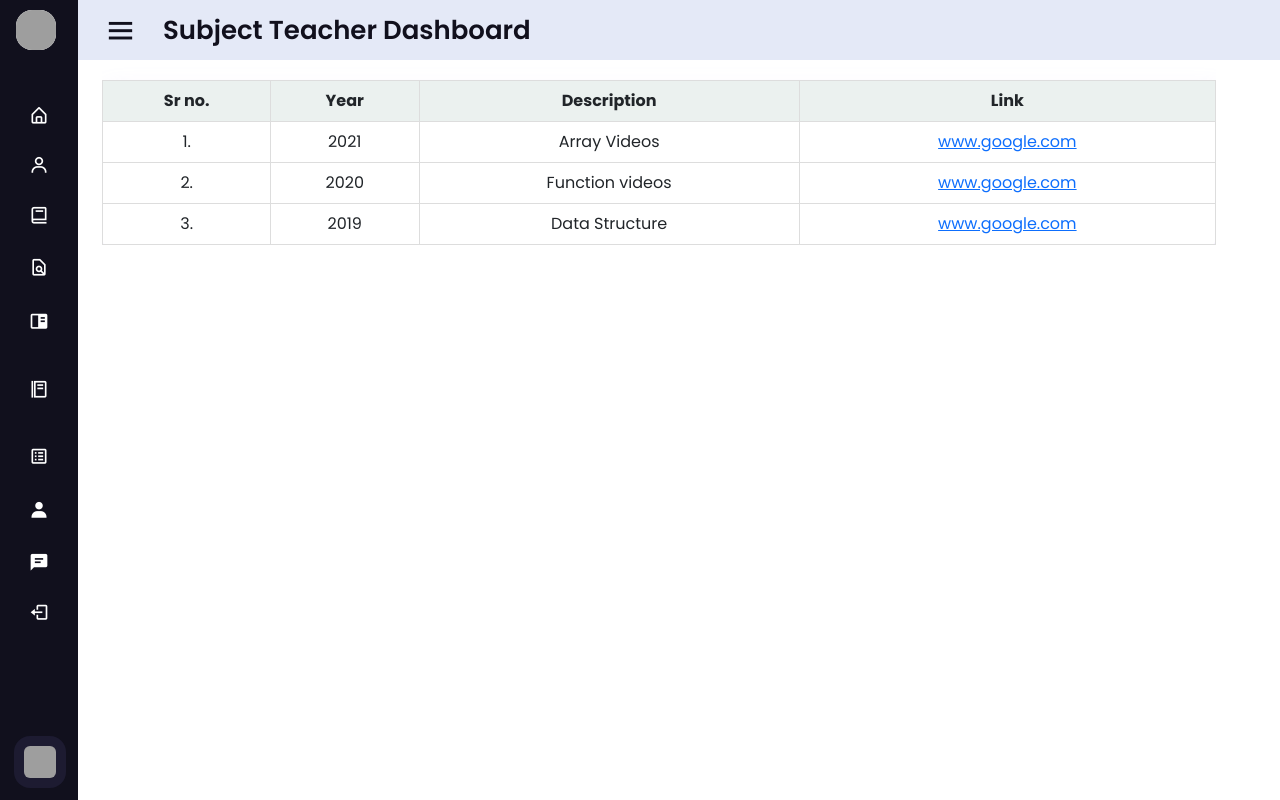
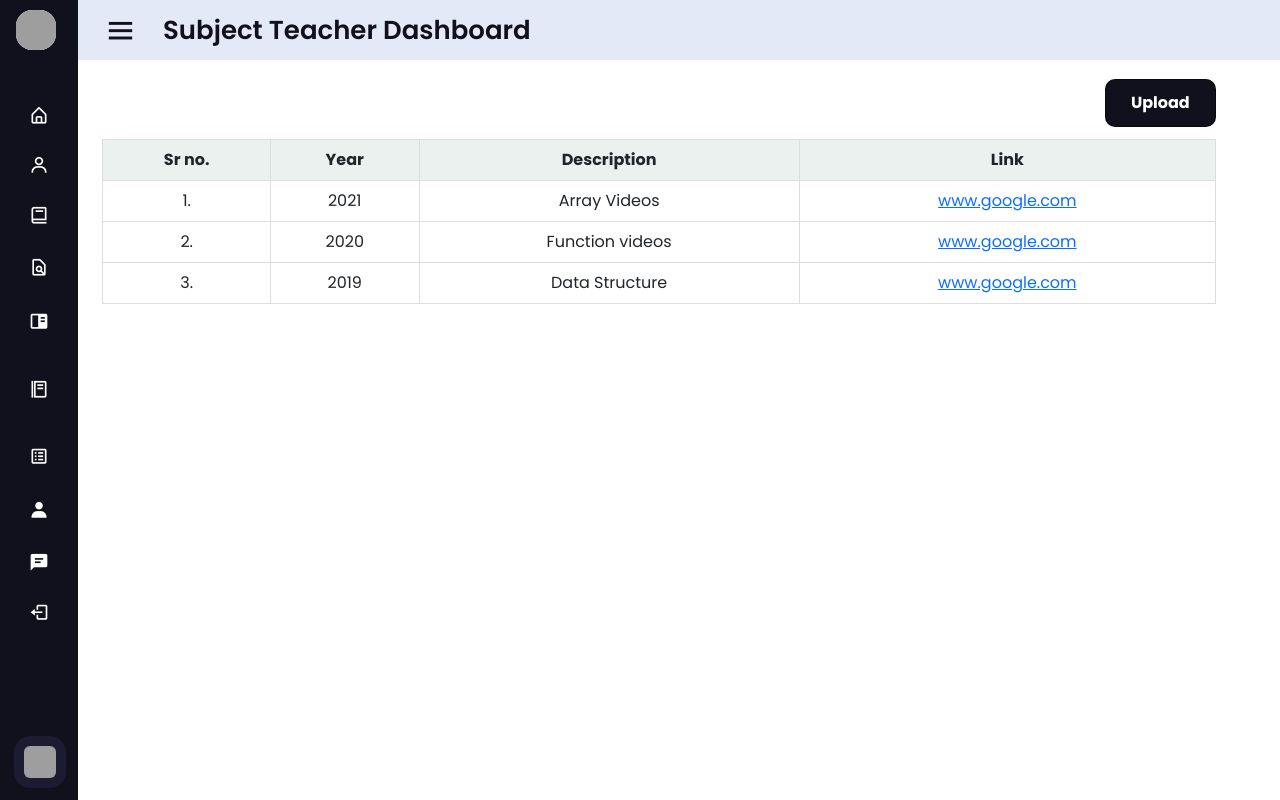
Before and after one commit to PranavShelke4/IT, a React (Create React App) app: page /study-material in a window 1280 px wide. Built offline with nearby package versions, Linux system fonts and the light colour scheme; grey boxes are pictures that could not be loaded.

Commit message:
study material button added

```diff
--- a/src/components/SubjectTeacher/Course/studyMaterial.css
+++ b/src/components/SubjectTeacher/Course/studyMaterial.css
@@ -6,13 +6,15 @@
   }
 
   .addStudent_btn{
-    position: relative;
-    display: block;
     width: 10%;
-    height: 30px;
-    background-color: 36D100;
-    top: 10px;
-    left: 950px;
+    height: 3rem;
+    background-color: #11101d;
+    color: white;
+    border-radius: 10px;
+    margin-top: -1% !important;
+    left: 90%;
+    margin-bottom: 2% !important;
+
   }
 
   table {
--- a/src/components/SubjectTeacher/Course/studyMaterial.js
+++ b/src/components/SubjectTeacher/Course/studyMaterial.js
@@ -4,6 +4,7 @@ import './studyMaterial.css';
 function studyMaterial(){
     return (
         <section className="fy_section">
+        <button className='addStudent_btn'>Upload</button>
         <table className="ctTable">
         <tr>
           <th>Sr no.</th>
```
